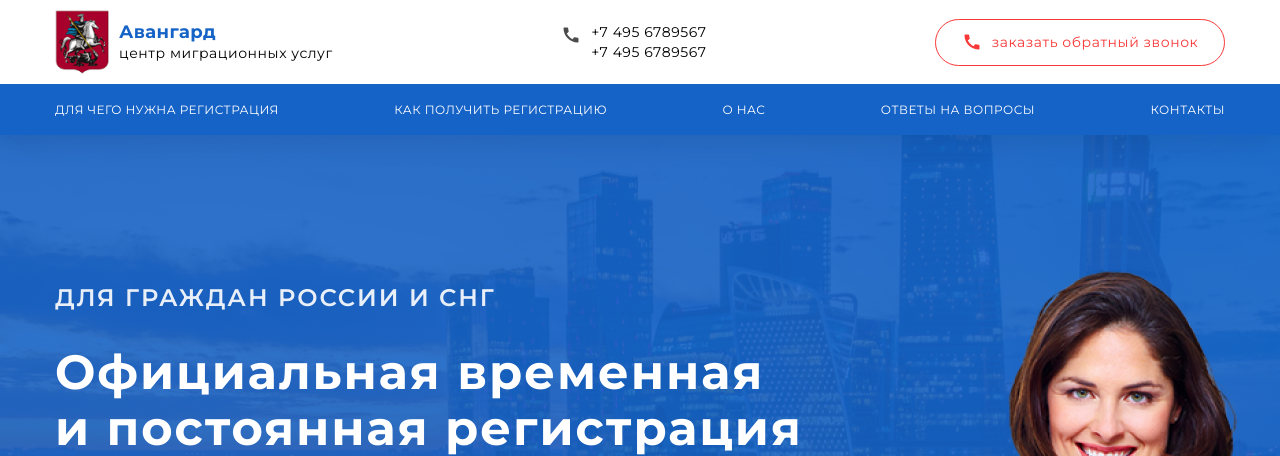
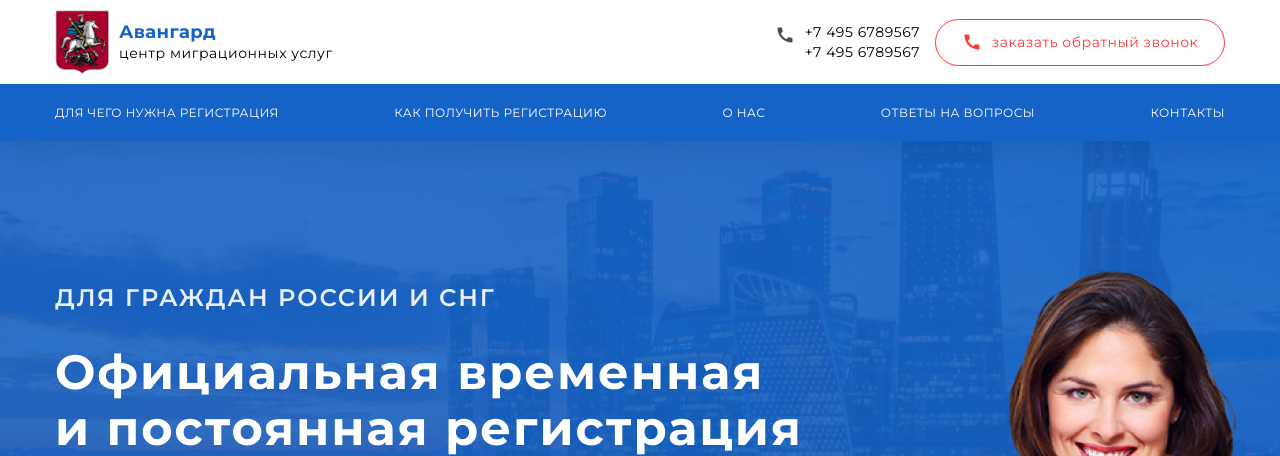
Before and after one commit to netexsu/Avangard, a PHP site: page / in a window 1280 px wide. Shown: the top 456 px of the page. Run offline with PHP 8.4, Linux system fonts and the light colour scheme; style sheets or scripts are compiled from the project's sources.

Commit message:
Update _navigation.scss

```diff
--- a/#src/scss/blocks/_navigation.scss
+++ b/#src/scss/blocks/_navigation.scss
@@ -19,9 +19,11 @@
 
 // Номера телефонов
 .phone {
+  margin-left: auto;
   display: flex;
   flex-wrap: wrap;
-  align-items: flex-start;
+	align-items: flex-start;
+	margin-right: 15px;
   &__icon {
     margin-right: 10px;
     margin-top: 3px;
@@ -51,6 +53,7 @@
   padding: 15px 0;
 }
 .menu {
+  padding: 3px 0;
   .phone-menu {
     display: none;
   }
```
